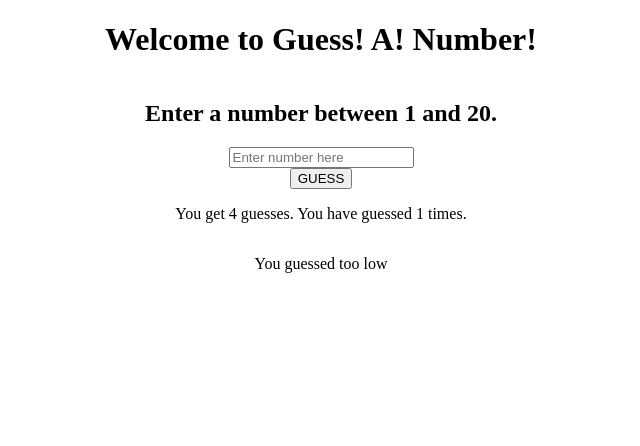
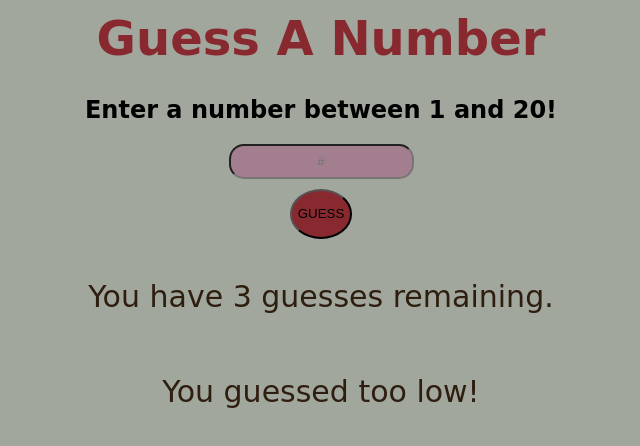
Before and after one commit to michellerenehey/lab-01-guess-number, a website: page index.html in a window 1280 px wide. Both pictures are taken after a click on the button "GUESS". Shown: the whole page, without its empty margins (319-959 px from the left). Drawn offline with Linux system fonts and the light colour scheme; a web font is replaced by a local one.

Commit message:
added CSS styling and complete reset button

```diff
--- a/app.js
+++ b/app.js
@@ -6,33 +6,38 @@ const userMessage = document.getElementById('user-message');
 const resetButton = document.getElementById('reset-button');
 
 // set state
-let numGuesses = 0;
+let numGuesses = 4;
 let randomNum = (Math.floor(Math.random() * 20)+1);
+console.log(randomNum, "original random number");
 
 
 // event listener
 submitButton.addEventListener('click', () => {
-  numGuesses ++;
+  numGuesses --;
   timesGuessed.textContent = numGuesses;
   const userGuess = Number(userInput.value);
   let result;
   if (userGuess === randomNum){
-    result = "You win"
-  } else if (numGuesses === 4) {
-    result = "You're out of guesses";
+    result = "You win!!!"
+  } else if (numGuesses === 0) {
+    result = "You're out of guesses :( :( :(";
     submitButton.style.display = "none";
     resetButton.style.display = "block";
   } else if (userGuess > randomNum) {
-    result = "You guessed too high"
+    result = "You guessed too high!"
   } else {
-    result = "You guessed too low"
+    result = "You guessed too low!"
   };
   userMessage.textContent = result;
   });
 
 resetButton.addEventListener('click', () => {
-  numGuesses = 0;
-  randomNum = "",
+  numGuesses = 4;
+  randomNum = (Math.floor(Math.random() * 20)+1);
+  console.log(randomNum, "new random number");
+  userInput.value = "";
+  userMessage.textContent = "";
+  timesGuessed.textContent = 4;
   submitButton.style.display = "block";
   resetButton.style.display = "none";
 })
--- a/index.html
+++ b/index.html
@@ -9,17 +9,20 @@
     <link rel="stylesheet" href="./styles/reset.css">
     <link rel="stylesheet" href="./styles/style.css">
     <link rel="stylesheet" href="./styles/home.css">
-    <title>Guess! A! Number!</title>
+    <link rel="preconnect" href="https://fonts.googleapis.com">
+    <link rel="preconnect" href="https://fonts.gstatic.com" crossorigin>
+    <link href="https://fonts.googleapis.com/css2?family=Akronim&display=swap" rel="stylesheet">
+    <title>Guess A Number</title>
 </head>
 
 <body>
-    <h1>Welcome to Guess! A! Number!</h1>
-    <h2>Enter a number between 1 and 20.</h2>
-    <input id="user-input" placeholder="Enter number here">
+    <h1>Guess A Number</h1>
+    <h2>Enter a number between 1 and 20!</h2>
+    <input id="user-input" placeholder="#">
     <button id="submit-button">GUESS</button>
-    <p>You get 4 guesses. You have guessed <span id="times-guessed">___</span> times.</p>
+    <p>You have <span id="times-guessed">4</span> guesses remaining.</p>
     <p id="user-message"></p>
-    <button id="reset-button">RESET</button>
+    <button id="reset-button">PLAY AGAIN</button>
     <script type="module" src="./app.js"></script>
 </body>
 
--- a/styles/style.css
+++ b/styles/style.css
@@ -2,8 +2,42 @@ body {
     display: flex;
     flex-direction: column;
     align-items: center;
+    background-color: #A2A79E;
+    font-family: 'Akronim', cursive;
+}
+
+h1 {
+    color: #88292F;
+    margin: 10px;
+    font-size: 3rem;
+}
+
+h2 {
+    color: #2E1E0F,
+    margin: 10px;
 }
 
 #reset-button {
     display: none;
 }
+
+input {
+    height: 35px;
+    padding: 2px;
+    border-radius: 15px;
+    text-align: center;
+    background-color: #A27E8E;
+}
+
+#submit-button, #reset-button{
+    margin: 10px;
+    background-color: #88292F; ;
+    border-radius: 50%;
+    height: 50px;
+    cursor:pointer;
+}
+
+p {
+    font-size: 30px;
+    color: #2E1E0F;
+}
```
